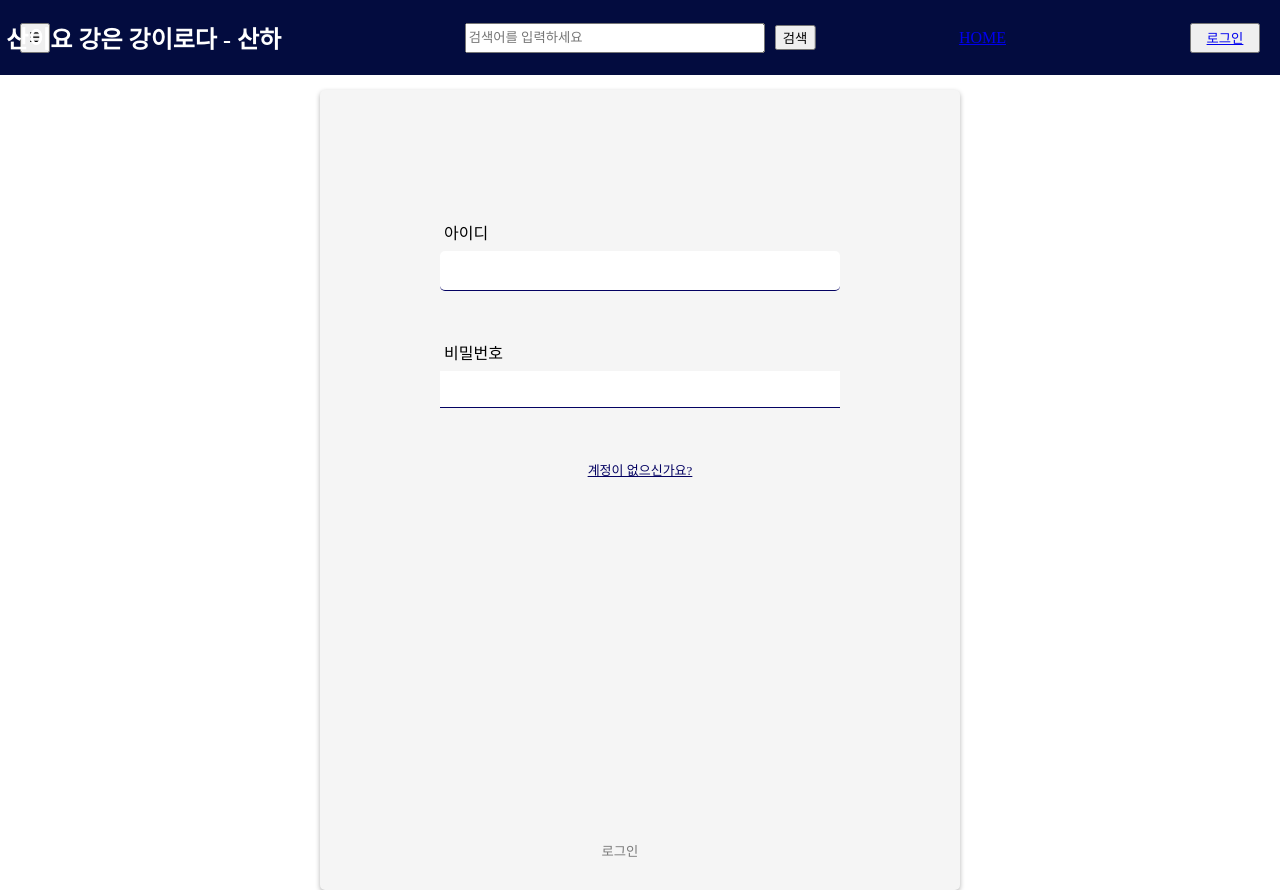
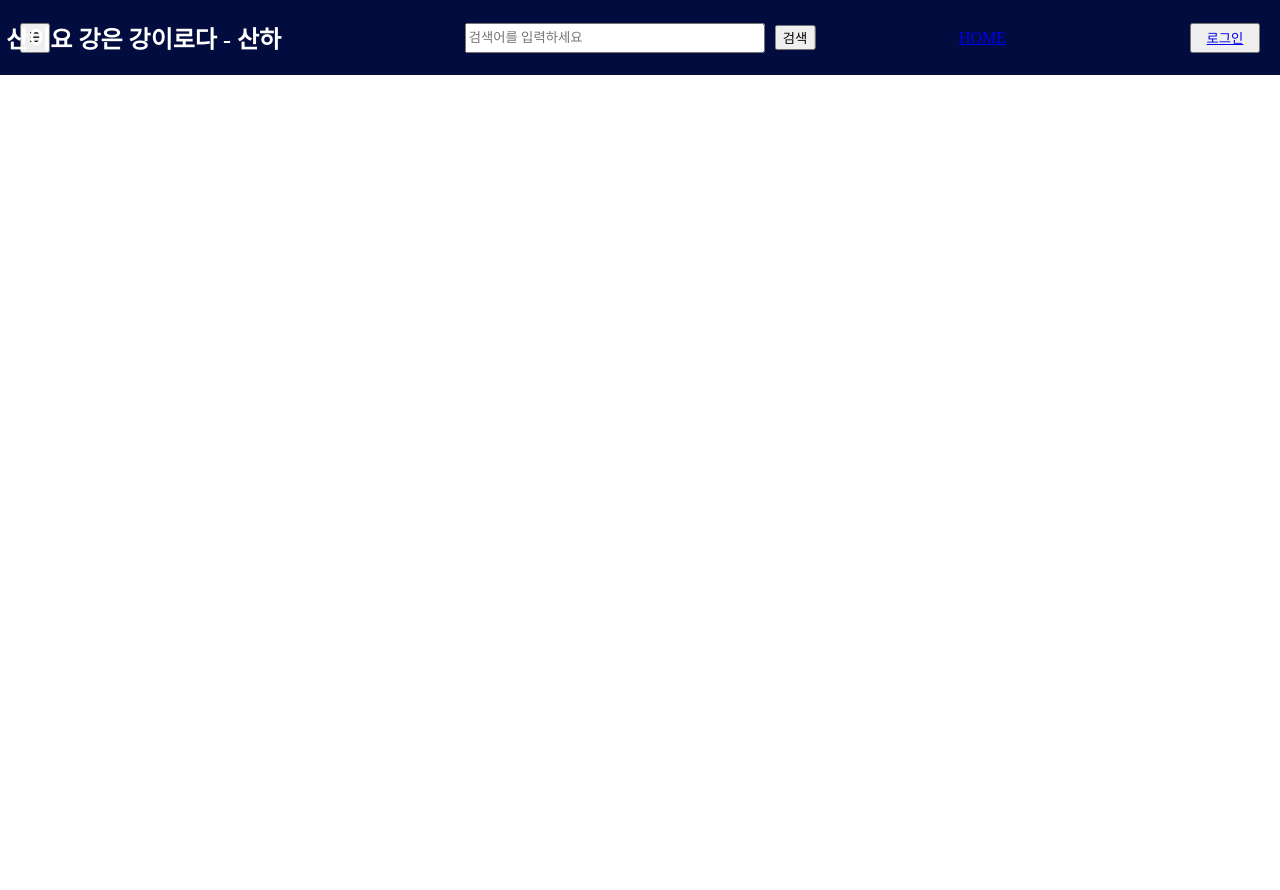
Before and after one commit to sanppi/talent_market, a React (Create React App) app in the folder client/: page /signin in a window 1280 px wide. After the commit the page ends 800 px from the top, so only its background shows below. Built offline with nearby package versions, Linux system fonts and the light colour scheme; a web font is replaced by a local one.

Commit message:
Rename: router API 명세서 맞춰  수정

```diff
--- a/client/src/App.js
+++ b/client/src/App.js
@@ -4,7 +4,8 @@ import Navbar from './components/Navbar';
 import SignUp from './components/SignUp';
 import { BrowserRouter as Router, Route, Routes } from 'react-router-dom';
 import SignIn from './components/SignIn';
-import Chat from "./components/Chatting";
+import Chat from './components/Chatting';
+import MyPage from './components/MyPage';
 
 function App() {
   return (
@@ -14,8 +15,9 @@ function App() {
         <Route exact path="/" element={<Main />} />
         <Route path="/write" element={<SalePost />} />
         <Route path="/chat" element={<Chat />} />
-        <Route path="/signup" element={<SignUp />} />
-        <Route path="/signin" element={<SignIn />} />
+        <Route path="/member/mypage" element={<MyPage />} />
+        <Route path="/member/signup" element={<SignUp />} />
+        <Route path="/member/signin" element={<SignIn />} />
       </Routes>
     </Router>
   );
--- a/client/src/components/Navbar.js
+++ b/client/src/components/Navbar.js
@@ -1,6 +1,6 @@
-import React, { useState } from "react";
-import { Link } from "react-router-dom";
-import "../styles/navbar.scss";
+import React, { useState } from 'react';
+import { Link } from 'react-router-dom';
+import '../styles/navbar.scss';
 
 export default function NavBar() {
   const [isCategoryOpen, setIsCategoryOpen] = useState(false);
@@ -40,7 +40,7 @@ export default function NavBar() {
 
       {/* 로그인 버튼 */}
       <button className="loginButton">
-        <Link to="/signin">로그인</Link>
+        <Link to="/member/signin">로그인</Link>
       </button>
     </div>
   );
--- a/client/src/components/common/SignForm.js
+++ b/client/src/components/common/SignForm.js
@@ -149,7 +149,7 @@ export default function SignForm({ type }) {
                   로그인
                 </button>
                 <div>
-                  <Link to="/signup">계정이 없으신가요?</Link>
+                  <Link to="/member/signup">계정이 없으신가요?</Link>
                 </div>
               </div>
             )}
```
